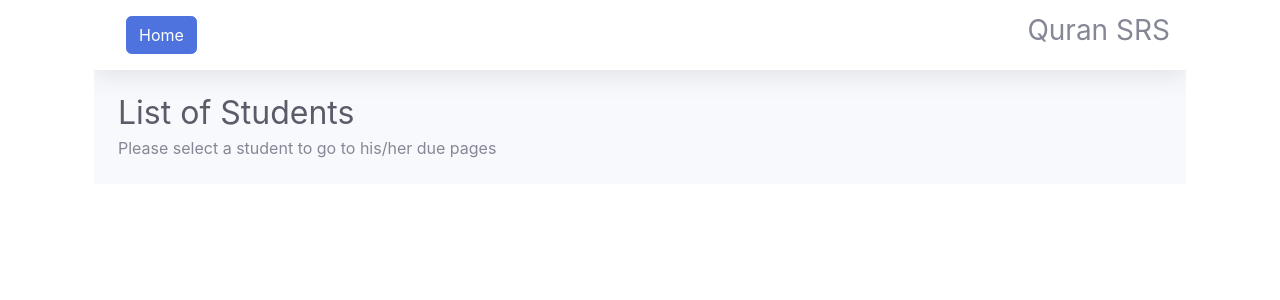
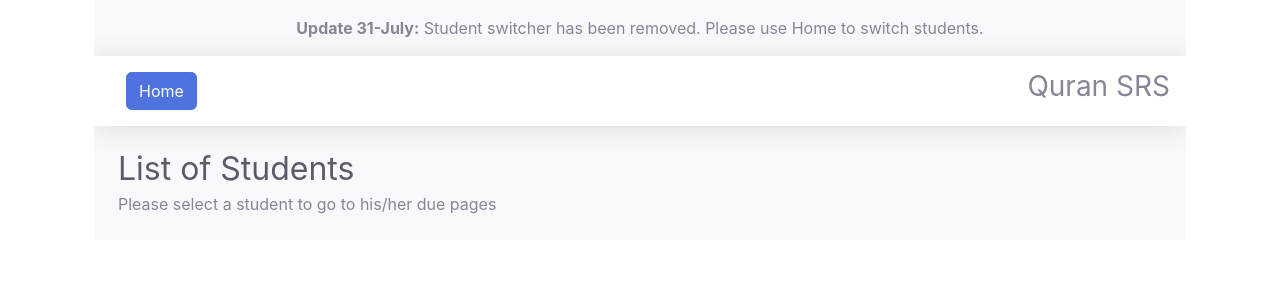
Before and after one commit to siraj-samsudeen/quran-srs, a Django app: page / in a window 1280 px wide. Shown: the top 300 px of the page. Run offline with Django 3.2, Linux system fonts and the light colour scheme; the visitor is signed in with stand-in values (Sample User, id 1); data that the repository does not hold is empty; some libraries are stand-ins or nearby versions.

Commit message:
added message about software update

```diff
--- a/core_app/templates/base.html
+++ b/core_app/templates/base.html
@@ -26,13 +26,19 @@
 
                 <!-- Main Content -->
                 <div id="content">
+                    <div class="text-center my-2 py-2">
+                        <b>Update 31-July:</b> Student switcher has been removed.
+                        Please use Home to switch students.
+                    </div>
 
                     <!-- Topbar -->
                     <nav class="navbar navbar-expand navbar-light bg-white topbar mb-4 static-top shadow">
-                        <div class="d-none d-sm-inline-block mr-auto ml-md-3 my-2 my-md-0 mw-100">
+                        <div class="d-none d-sm-inline-block mr-3 ml-md-3 my-2 my-md-0 mw-100">
                             <a href="/" class="btn btn-primary">Home</a>
                         </div>
-                        <h3>Quran SRS</h3>
+                        <div class="ml-auto">
+                            <h3>Quran SRS</h3>
+                        </div>
 
 
 
```
